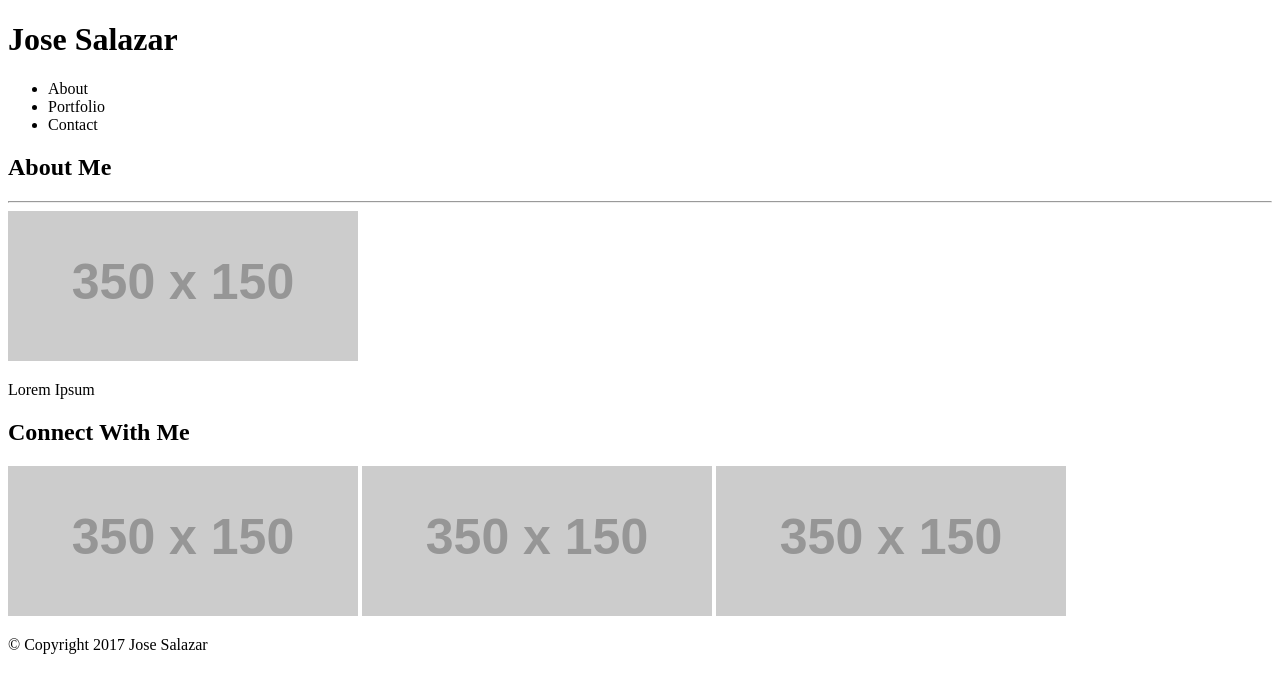
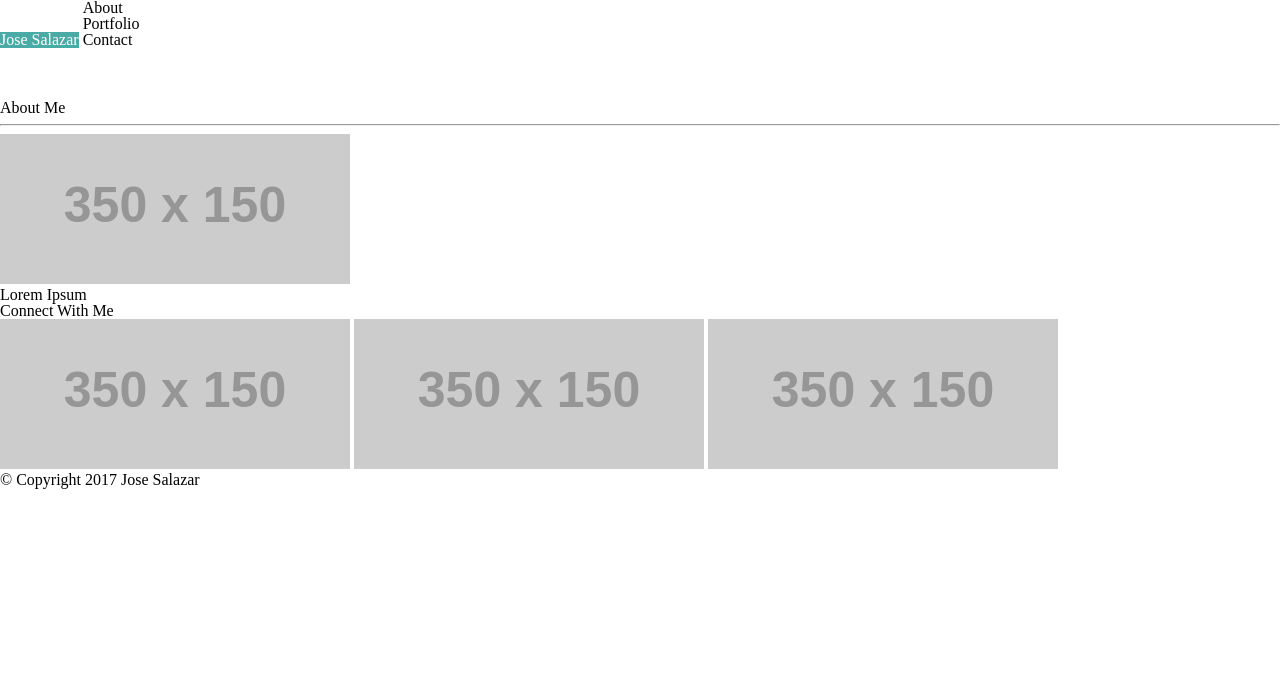
Before and after one commit to joselsalazar/Basic-Portfolio, a plain HTML site: page index.html in a window 1280 px wide. Drawn offline with Linux system fonts and the light colour scheme; placeholder pictures from the web are drawn by us.

Commit message:
More CSS changes

```diff
--- a/assets/css/style.css
+++ b/assets/css/style.css
@@ -0,0 +1,18 @@
+body {
+
+}
+
+header {
+	width: 100%;
+	height: 100px;
+}
+
+header h1,
+header nav {
+	display: inline-block;
+}
+
+header h1 {
+	background: #4aaaa5;
+	color: #fff;
+}
--- a/index.html
+++ b/index.html
@@ -2,6 +2,8 @@
 <html>
 <head>
 	<title>Jose's Super Cool Portfolio Site!</title>
+	<link rel="stylesheet" type="text/css" href="assets/css/style.css">
+	<link rel="stylesheet" type="text/css" href="assets/css/reset.css">
 </head>
 <body>
 	<header>
```
